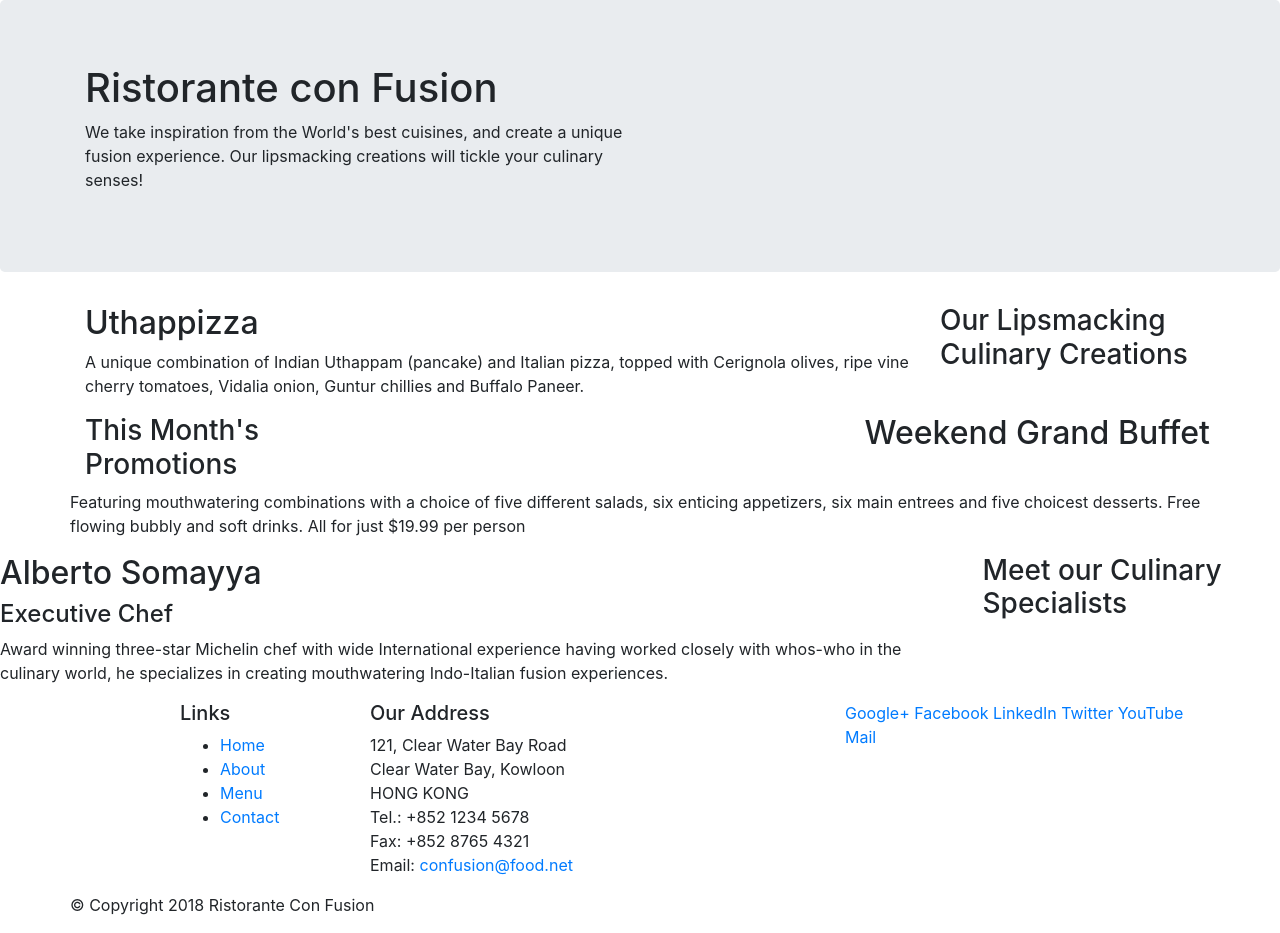
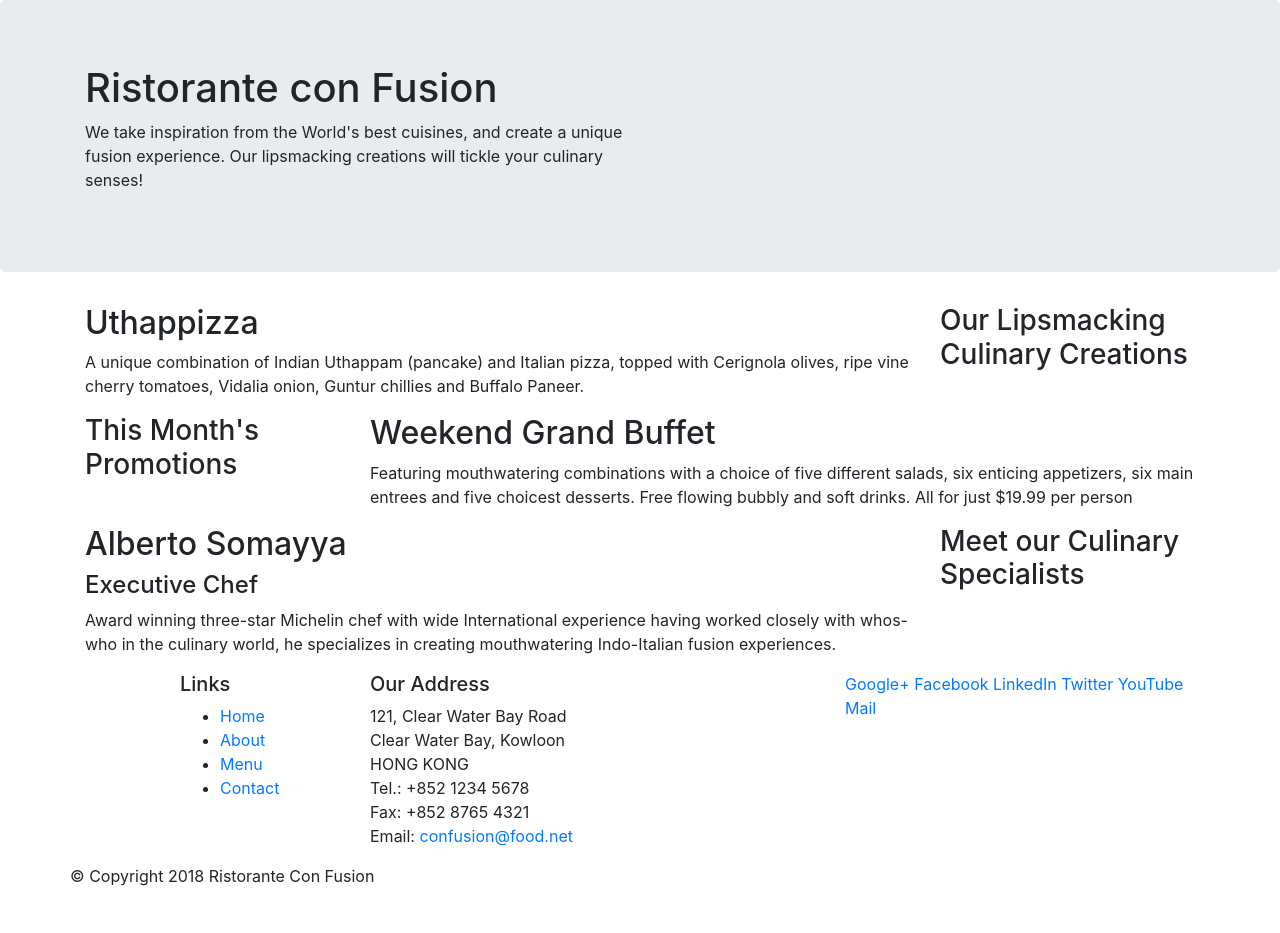
Before and after one commit to jeffreytjs/Full-Stack-Web-Development-with-Angular, a website: page index.html in a window 1280 px wide. After the commit the page ends 904 px from the top, so only its background shows below. Drawn offline with nearby package versions, Linux system fonts and the light colour scheme.

Commit message:
Correct and improve readability of index.html

```diff
--- a/index.html
+++ b/index.html
@@ -38,12 +38,11 @@
             </div>
         </div>
 
-
         <div class="row">
             <div class="col-12 col-sm-4 col-md-3">
                 <h3>This Month's Promotions</h3>
             </div>
-            <div class="col col-sm col-md"></div>
+            <div class="col col-sm col-md">
                 <h2>Weekend Grand Buffet</h2>
                 <p>Featuring mouthwatering combinations with a choice of five different salads, six enticing appetizers, six main entrees and five choicest desserts. Free flowing bubbly and soft drinks. All for just $19.99 per person </p>
             </div>
@@ -61,7 +60,8 @@
         </div>
     </div>
 
-    <footer class="container">
+    <footer class="footer">
+        <div class="container">
             <div class="row">
                 <div class="col-4 offset-1 col-sm-2">
                     <h5>Links</h5>
@@ -84,7 +84,6 @@
                     </address>
                 </div>
                     <div class="col-12 col-sm-4">
-                <div>
                         <a href="http://google.com/+">Google+</a>
                         <a href="http://www.facebook.com/profile.php?id=">Facebook</a>
                         <a href="http://www.linkedin.com/in/">LinkedIn</a>
@@ -93,7 +92,7 @@
                         <a href="mailto:">Mail</a>
                     </div>
            </div>
-           </div>
+
            <div class="row">
                 <div>
                     <p>© Copyright 2018 Ristorante Con Fusion</p>
```
Lines whose indentation alone changed are shown as unchanged.
